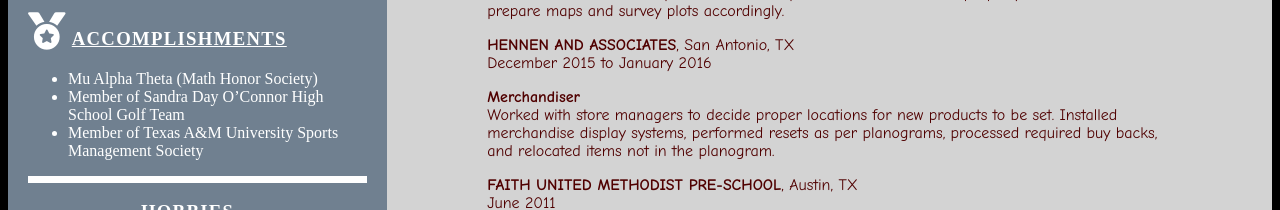
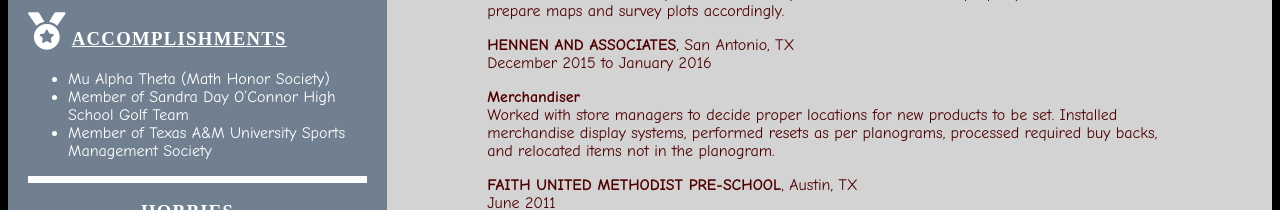
Before and after one commit to joshbaird17/resume, a plain HTML site: page index.html in a window 1280 px wide. Shown: the part 899-1109 px from the top of the page. Drawn offline with Linux system fonts and the light colour scheme.

Commit message:
added ul

```diff
--- a/style.css
+++ b/style.css
@@ -83,6 +83,9 @@ i{
 	color: #500000;
 }
 
+ul{
+	font-family: Comic Sans MS;
+}
 * {
     text-align: left;
 
```
